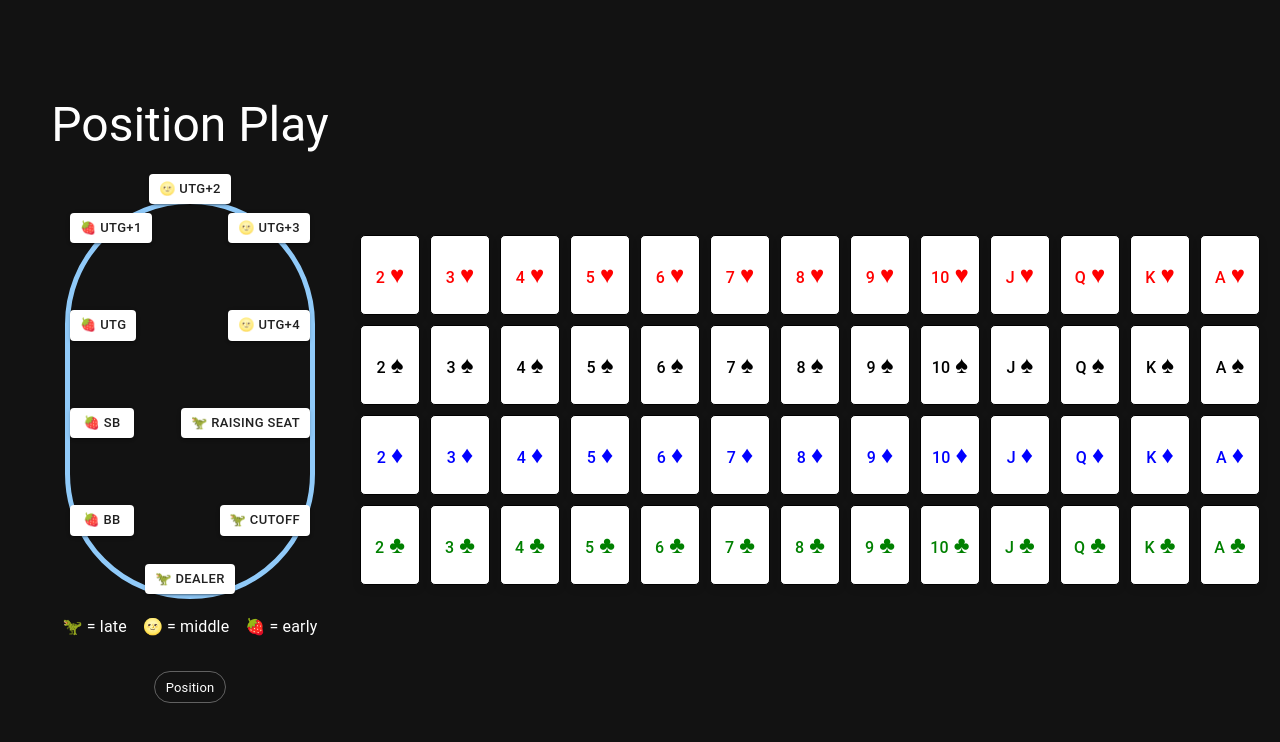
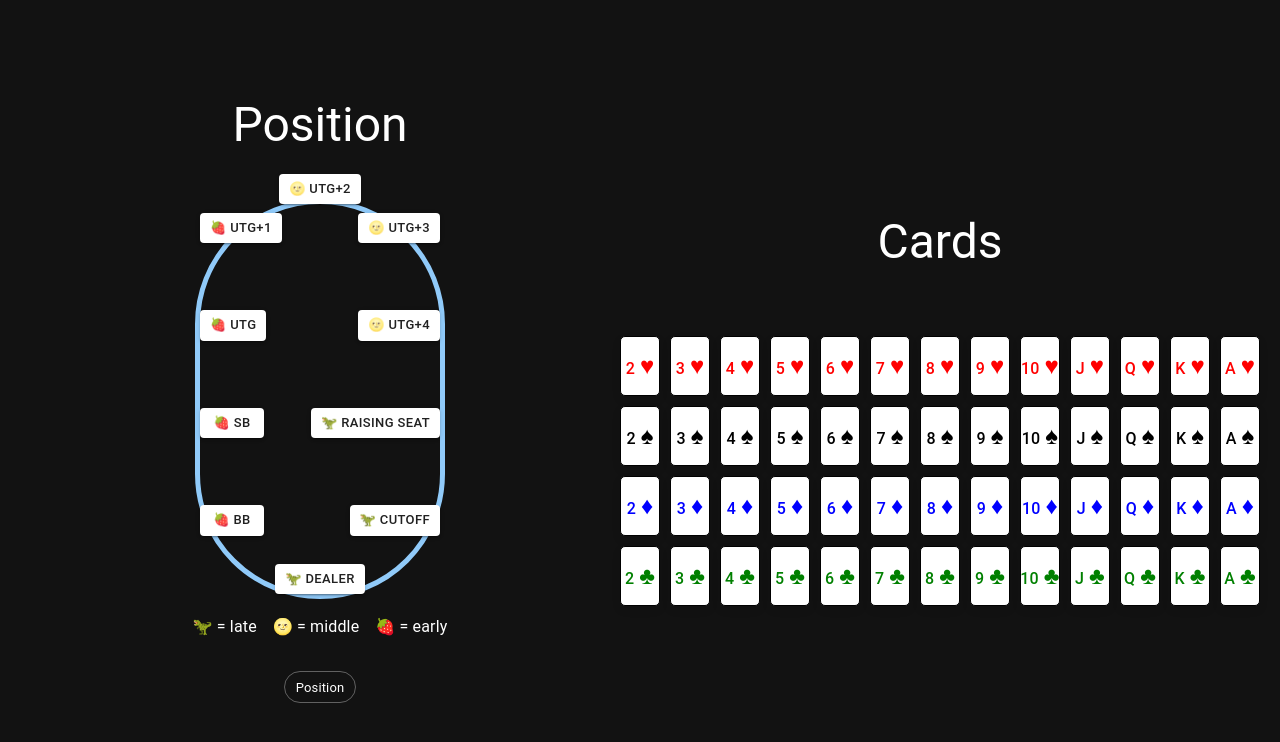
Before and after one commit to kr1st1n4gr0eg3r/holdem-position-play, a React (Create React App) app: page / in a window 1280 px wide. Shown: the top 742 px of the page. Built offline with nearby package versions, Linux system fonts and the light colour scheme.

Commit message:
Container and card styling

```diff
--- a/src/components/Cards.js
+++ b/src/components/Cards.js
@@ -31,6 +31,10 @@ const getColor = (suit) => {
 
 const Cards = () => {
   return (
+    <Box className="cardsSection">
+      <Typography variant="h3" component="h2" className="cardsTitle" gutterBottom>
+        Cards
+      </Typography>
       <Box className="cardsContainer">
         {suits.map(suit => (
           ranks.map(rank => (
@@ -43,6 +47,7 @@ const Cards = () => {
           ))
         ))}
       </Box>
+    </Box>
   );
 };
 
--- a/src/components/PokerTable.js
+++ b/src/components/PokerTable.js
@@ -36,7 +36,7 @@ const PokerTable = () => {
   return (
     <Box className="pokerTable">
       <Typography variant="h3" component="h2" gutterBottom>
-        Position Play
+        Position
       </Typography>
       <Box className="tableBackground">
         {positions.map((pos) => (
--- a/src/css/cards.css
+++ b/src/css/cards.css
@@ -1,3 +1,10 @@
+.cardsSection {
+  display: flex;
+  flex-direction: column;
+  align-items: center;
+  margin-top: 20px;
+}
+
 .cardsContainer {
   display: grid;
   grid-template-columns: repeat(13, 1fr);
@@ -6,9 +13,13 @@
   margin-top: 20px;
 }
 
+.cardsTitle {
+  margin-bottom: 10px;
+}
+
 .card {
-  width: 60px;
-  height: 80px;
+  width: 40px;
+  height: 60px;
   display: flex;
   justify-content: center;
   align-items: center;
```
Lines whose indentation alone changed are shown as unchanged.
